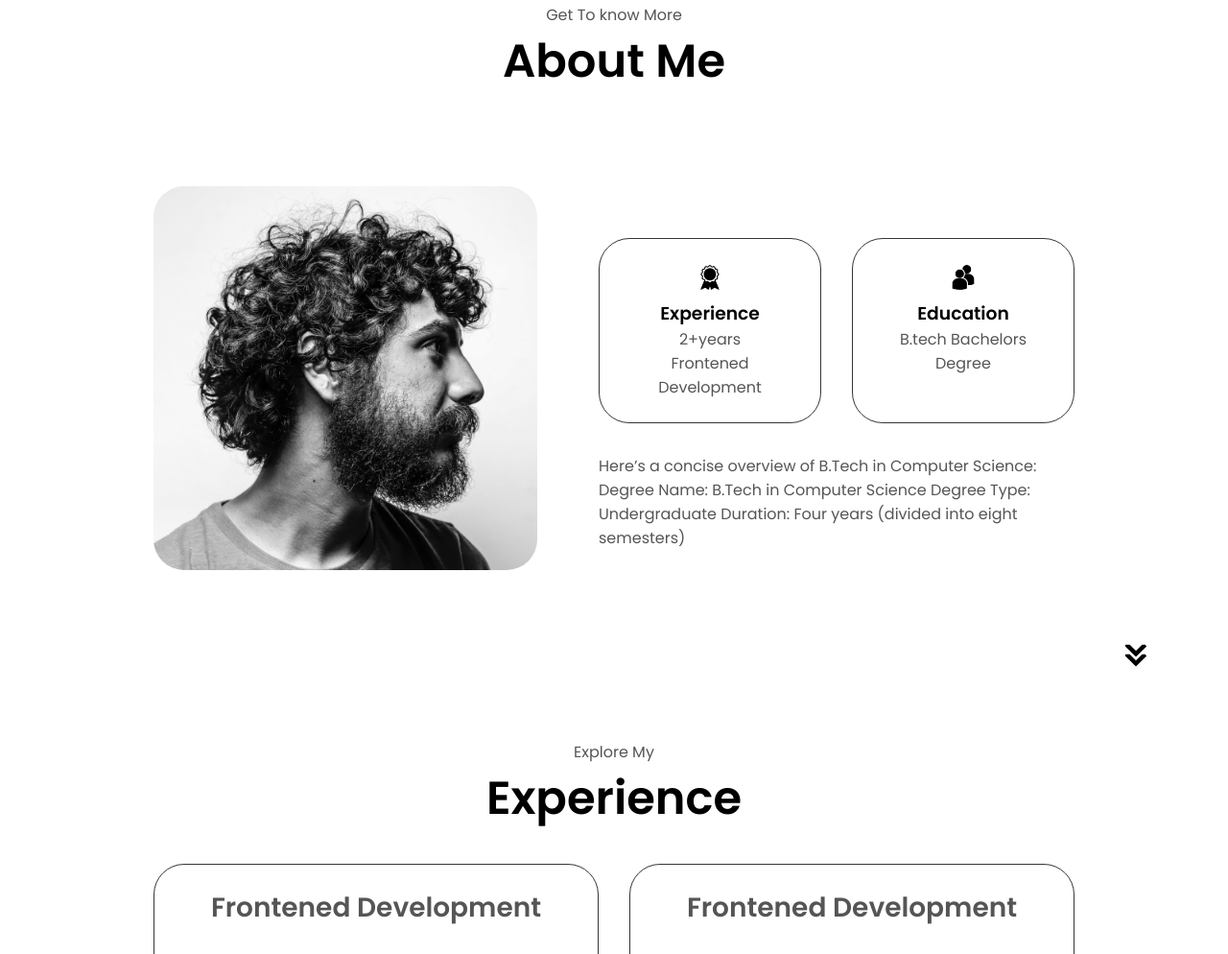
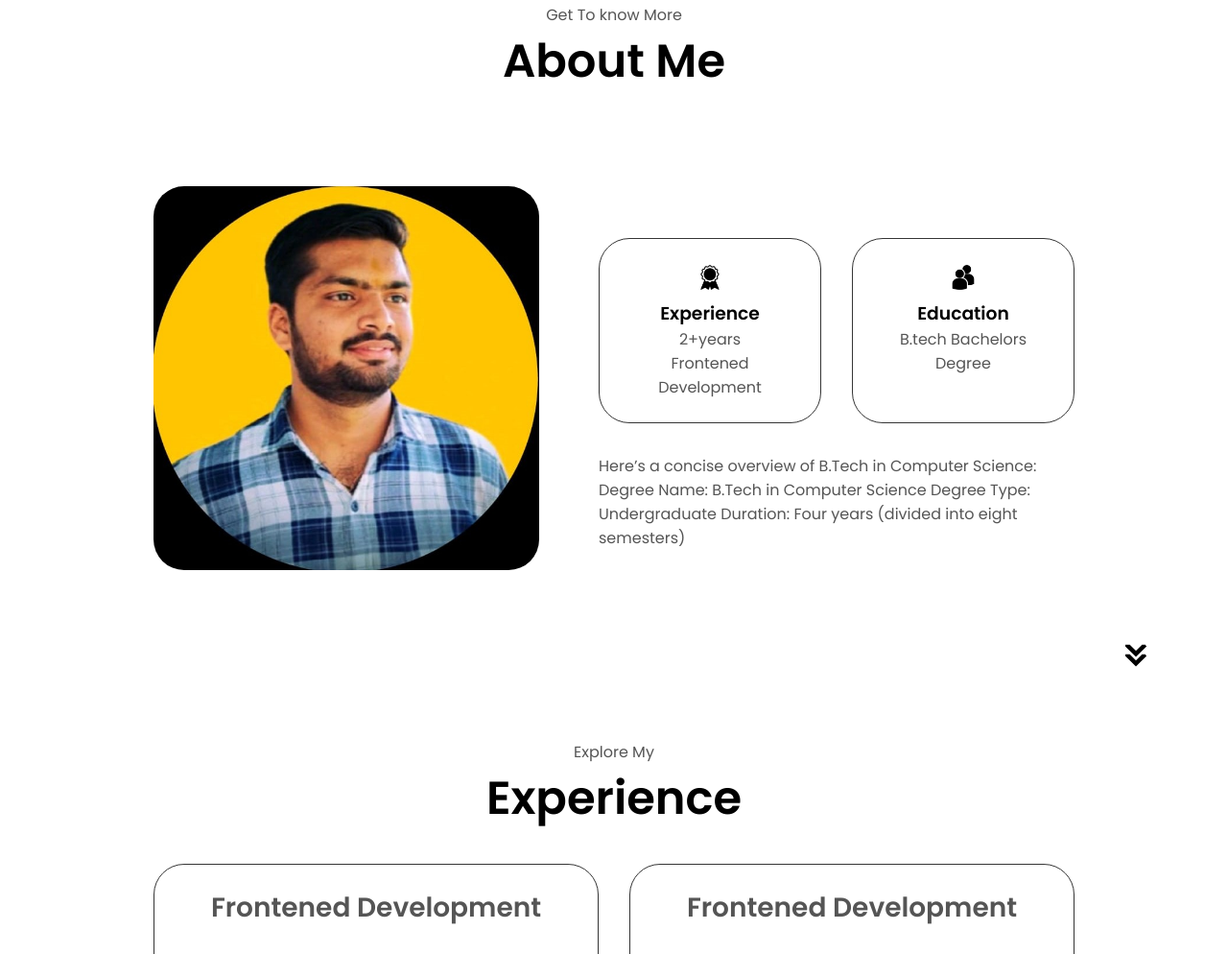
Before and after one commit to singhabhinendra/portfolio-app, a website built with Vite: page index.html in a window 1280 px wide. Shown: the part 901-1895 px from the top of the page at 96% size. Built offline with nearby package versions, Linux system fonts and the light colour scheme.

Commit message:
add about picture

```diff
--- a/index.html
+++ b/index.html
@@ -71,7 +71,7 @@
     <div class="section-container">
         <div class="section__pic-container">
             <img alt="Profile picture" class="about-pic"
-                 src="public/about-pic.png"/>
+                 src="public/abhinendra_about._1jpg.jpg"/>
         </div>
         <div class="about-details-container">
             <div class="about-containers">
```
Also changed, not shown: public/abhinendra_about._1jpg.jpg (added).
